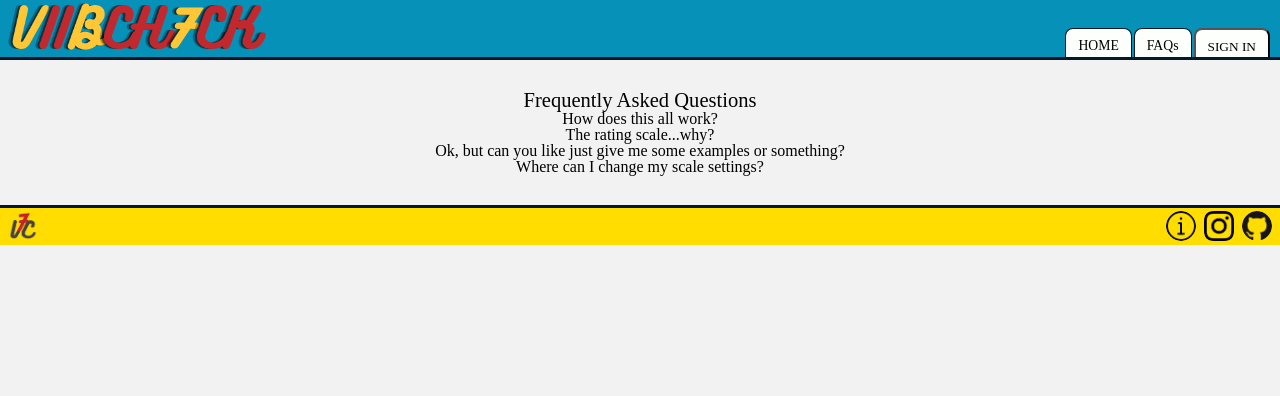
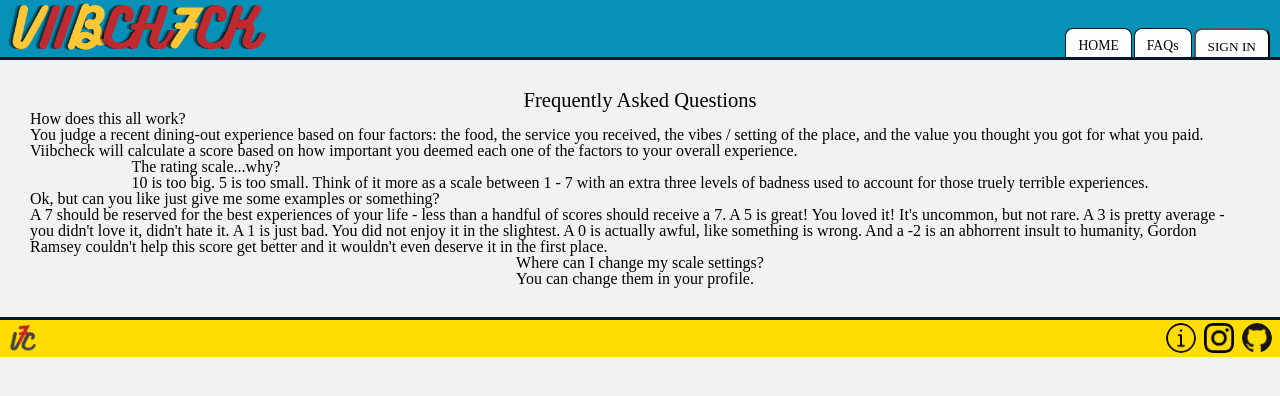
Before and after one commit to colefiscus/vibecheck, a React (Create React App) app: page /faqs in a window 1280 px wide. Shown: the top 396 px of the page. Built offline with nearby package versions, Linux system fonts and the light colour scheme; a web font is replaced by a local one.

Commit message:
Add faq answers to FAQ component

```diff
--- a/src/Components/FAQs/FAQ.js
+++ b/src/Components/FAQs/FAQ.js
@@ -6,7 +6,12 @@ const FAQ = ({ faq, index }) => {
       className={"open" + (faq.open ? "open" : "")}
       key={index}
     >
-      {faq.question}
+      <div className="faq-question">
+        {faq.question}
+      </div>
+      <div className="faq-answer">
+        {faq.answer}
+      </div>
     </div>
   )
 }
--- a/src/Views/Faqs.js
+++ b/src/Views/Faqs.js
@@ -22,7 +22,7 @@ const Faqs = () => {
     },
     {
       question: "Where can I change my scale settings?",
-      answer: "You can change them in your profile",
+      answer: "You can change them in your profile.",
       open: false
     }
   ])
```
